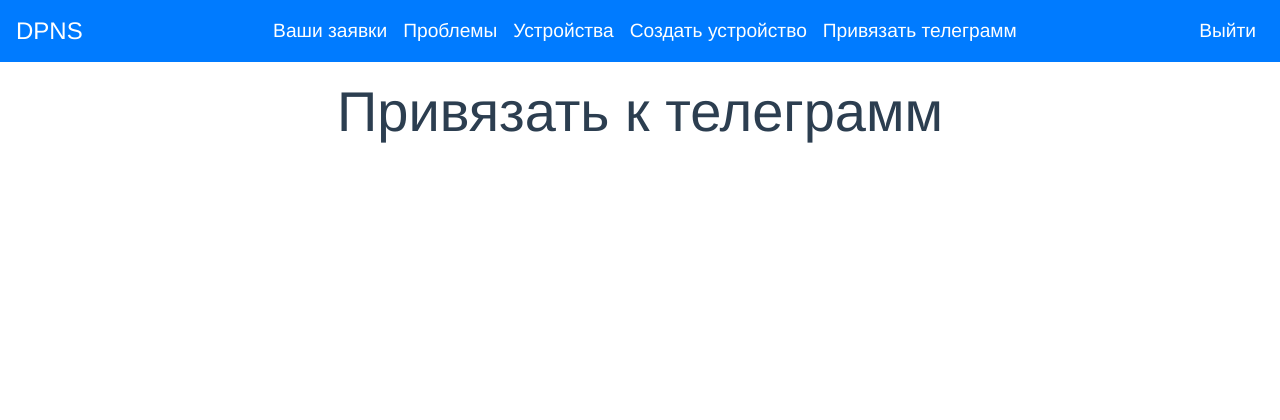
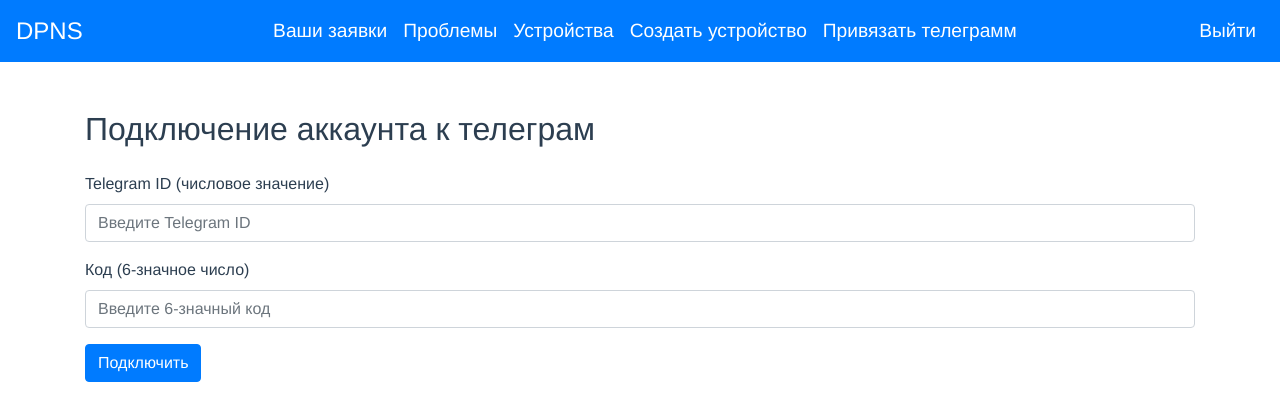
Before and after one commit to gtrudnik/DeviceProblemNotificationService, a Vue app in the folder frontend/dpns/: page /connect_tg in a window 1280 px wide. Shown: the top 420 px of the page. Built offline with nearby package versions, Linux system fonts and the light colour scheme; sample sign-in values are in the browser's storage.

Commit message:
feat: form for connect tg

```diff
--- a/frontend/dpns/src/components/ConnectTg.vue
+++ b/frontend/dpns/src/components/ConnectTg.vue
@@ -1,18 +1,53 @@
 <template>
-    <div class="container text-center">
-        <h1 class="display-4">Привязать к телеграмм</h1>
+    <div class="container mt-5">
+        <h2 class="mb-4">Подключение аккаунта к телеграм</h2>
+        <form @submit.prevent="connect_tg">
+            <div class="form-group">
+                <label for="telegram-id">Telegram ID (числовое значение)</label>
+                <input v-model="tg_id" type="number" class="form-control" id="telegram-id" placeholder="Введите Telegram ID" required>
+            </div>
+            <div class="form-group">
+                <label for="code">Код (6-значное число)</label>
+                <input v-model="tg_code" type="number" maxlength="6" class="form-control" id="code" placeholder="Введите 6-значный код" required>
+            </div>
+            <button type="submit" class="btn btn-primary">Подключить</button>
+        </form>
     </div>
 </template>
 
 <script>
+import axios from 'axios';
 
 export default {
   name: 'connectTg',
   data() {
     return {
-      email: '',
-      password: ''
+      tg_id: '',
+      tg_code: ''
     };
+  },
+  methods: {
+    async connect_tg() {
+        try {
+          const params = new URLSearchParams({
+            tg_id: this.tg_id,
+            tg_code: this.tg_code,
+          });
+          console.log(1);
+          const response = await axios.post(`${this.$urlServer}/auth/connect_tg?${params.toString()}`,);
+          console.log(2);
+          console.log(response.data);
+          console.log(3);
+        } catch (error) {
+          console.log(3);
+          if (error.response.status === 401) {
+            localStorage.removeItem('role')
+            console.error('Доступ запрещен. Пожалуйста, войдите в систему.');
+            this.$router.push('/auth_form');
+          }
+          console.error(error.response.data);
+        }
+    },
   },
 };
 </script>
```
Also changed, not shown: 1 other file (tests, documents, lock files or other folders).
